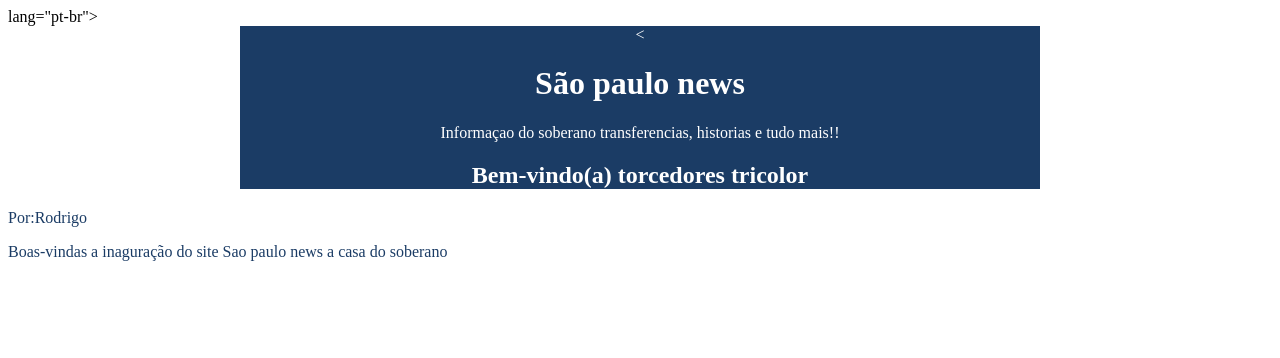
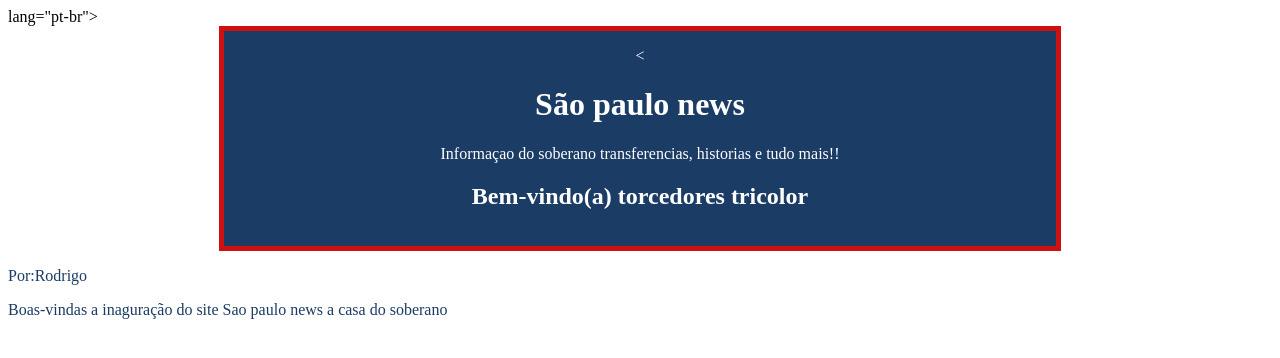
Before and after one commit to rodrigoguimaraessouza-droid/alura, a plain HTML site: page index.html in a window 1280 px wide. Drawn offline with Linux system fonts and the light colour scheme.

Commit message:
Update index.html

```diff
--- a/index.html
+++ b/index.html
@@ -11,6 +11,8 @@
       text-align: center;
       max-width: 800px;
       margin: 0 auto;
+      padding: 16px;
+      border: 5px solid #cf1010;
     }
     main{
      background-color: #FFFFFF;
```
